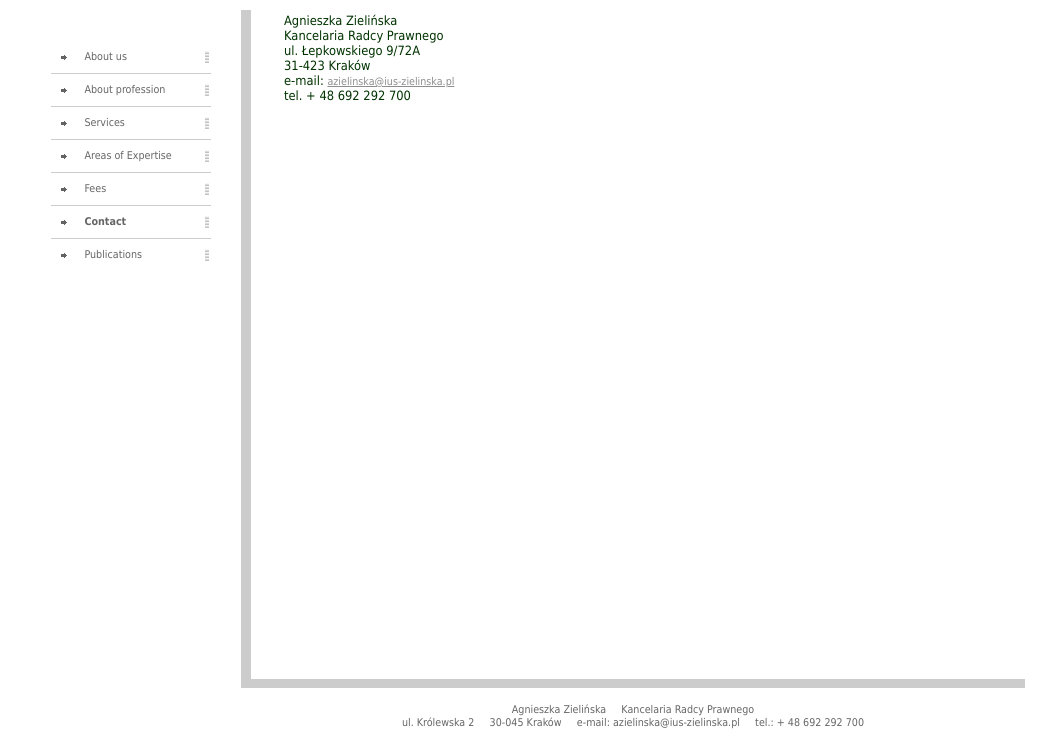
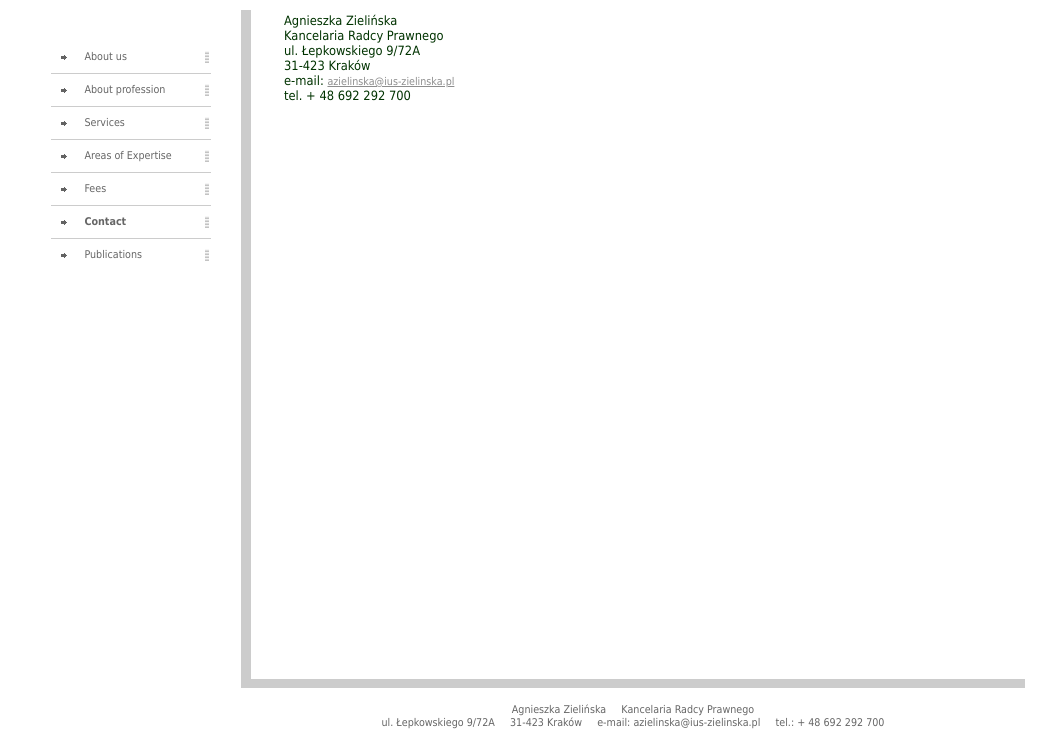
Before and after one commit to ius-zielinska/businesscard, a plain HTML site: page kontakt_en.html in a window 1280 px wide. Shown: the part 66-800 px from the top of the page, without its empty margins (117-1173 px from the left). Drawn offline with Linux system fonts and the light colour scheme.

Commit message:
Add files via upload

```diff
--- a/kontakt_en.html
+++ b/kontakt_en.html
@@ -248,8 +248,8 @@
           <TD style="PADDING-BOTTOM: 5px; PADDING-TOP: 15px" class="footer" align="middle">
             Agnieszka Zielińska &nbsp;&nbsp;&nbsp;
             Kancelaria Radcy Prawnego <BR>
-            ul. Królewska 2 &nbsp;&nbsp;&nbsp;
-            30-045 Kraków &nbsp;&nbsp;&nbsp;
+            ul. Łepkowskiego 9/72A &nbsp;&nbsp;&nbsp;
+            31-423 Kraków &nbsp;&nbsp;&nbsp;
             e-mail: azielinska@ius-zielinska.pl &nbsp;&nbsp;&nbsp;
             tel.: + 48 692 292 700
           </TD>
```
Also changed, not shown: kontakt_pl.html (+2 -2 lines).
